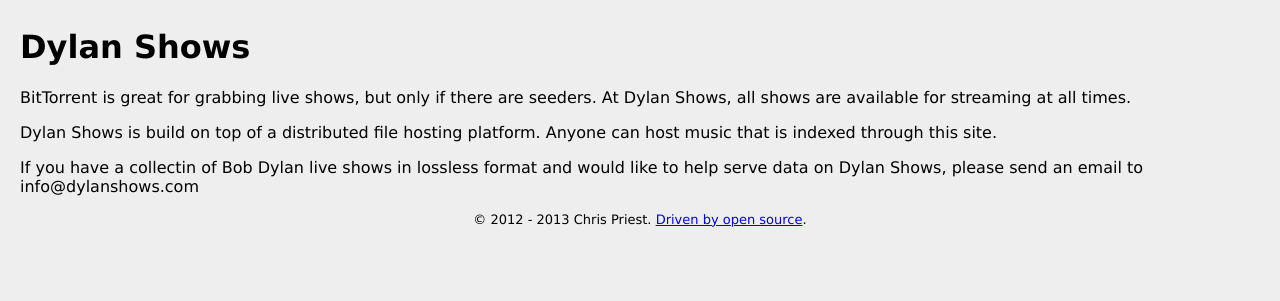
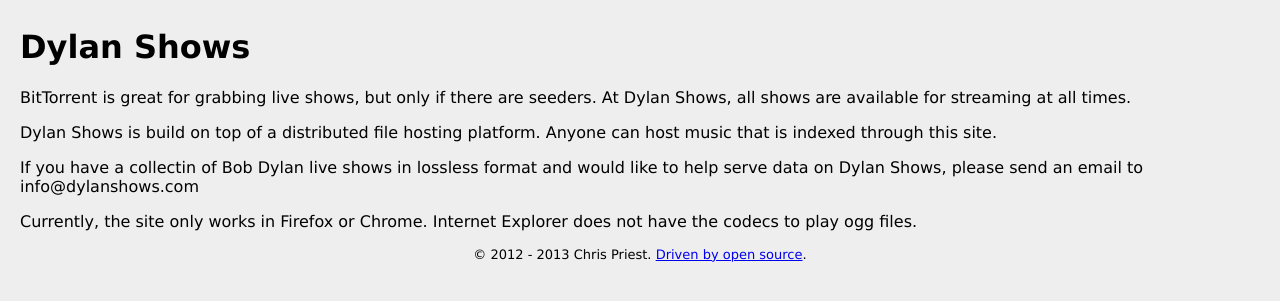
Before and after one commit to priestc/dylan, a Python web app: template templates/home.html in a window 1280 px wide. Shown: the part 45-346 px from the top of the page. Run offline with Jinja, Linux system fonts and the light colour scheme; the template is opened without the code that fills it, so the values that code supplies are empty; some libraries are stand-ins or nearby versions.

Commit message:
added ie disclaimer

```diff
--- a/templates/home.html
+++ b/templates/home.html
@@ -18,4 +18,9 @@
         like to help serve data on Dylan Shows, please send an email to info@dylanshows.com
     </p>
 
+    <p>
+        Currently, the site only works in Firefox or Chrome. Internet Explorer
+        does not have the codecs to play ogg files.
+    </p>
+
 {% endblock %}
```
